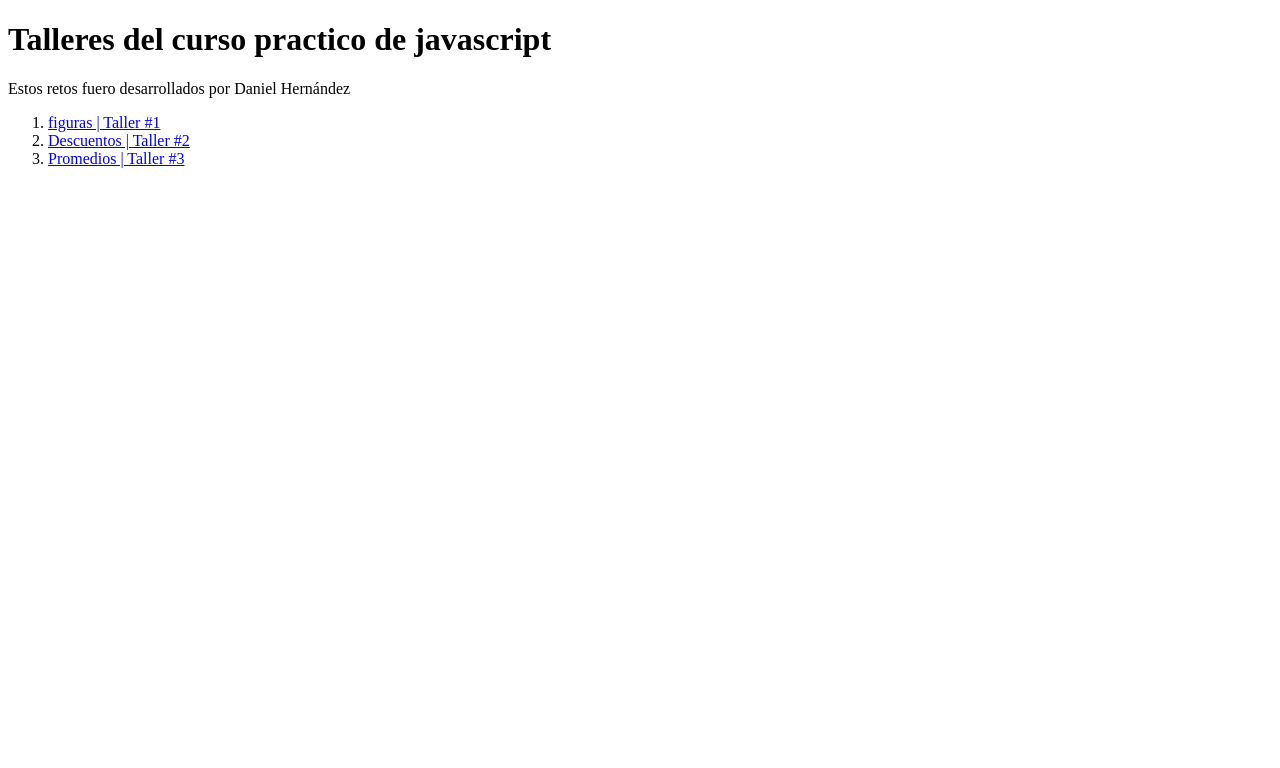
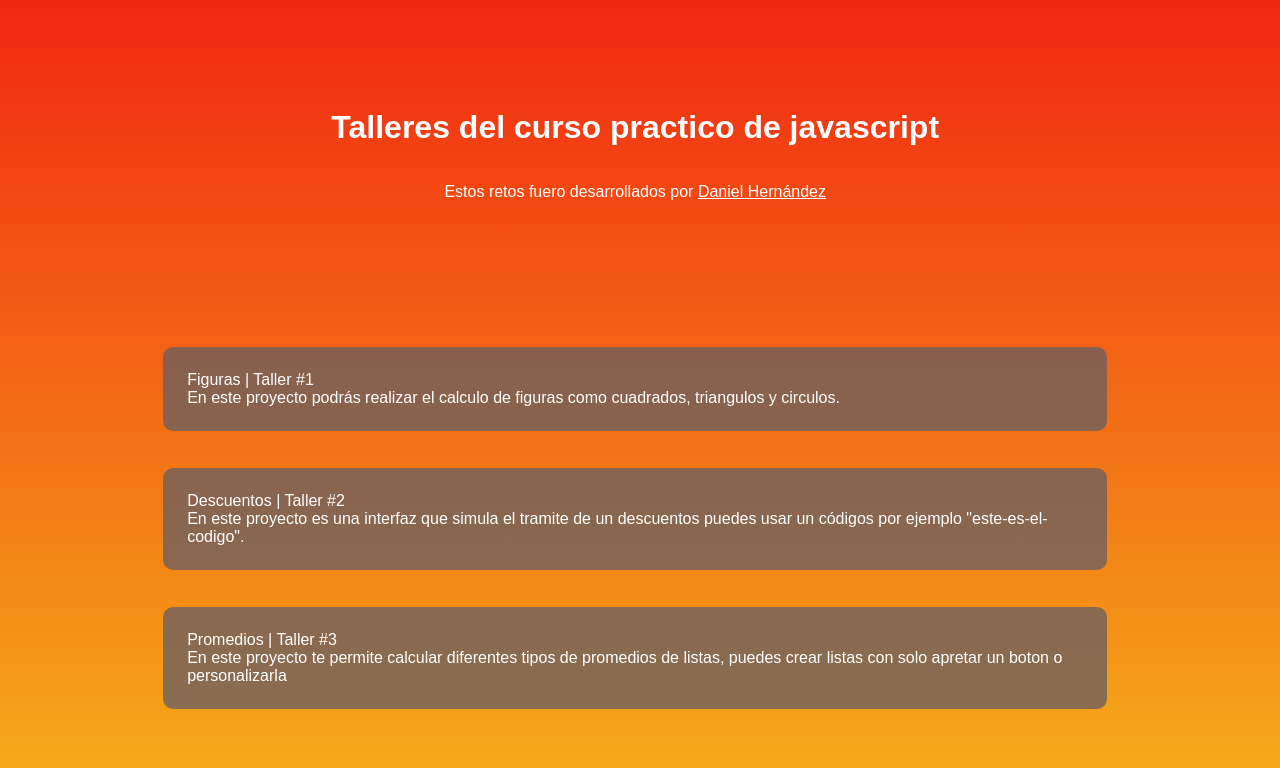
Before and after one commit to Dann-Herz/platzi-curso-practico-javascript, a website: page docs/index.html in a window 1280 px wide. Drawn offline with Linux system fonts and the light colour scheme.

Commit message:
I change the style of the main page

```diff
--- /dev/null
+++ b/docs/index.css
@@ -0,0 +1,50 @@
+body {
+  background: linear-gradient(to bottom, #f12711, #f5af19);
+  width: 98vw;
+  height: 98vh;
+  display: grid;
+  grid-template-columns: 100%;
+  grid-template-rows: 40vh 80vh;
+  font-family: Arial, Helvetica, sans-serif;
+  color: white;
+}
+
+body header {
+  display: flex;
+  justify-content: center;
+  align-items: center;
+  flex-direction: column;
+  margin-bottom: 2rem;
+}
+
+body header p a{
+ color: white;
+}
+
+body section {
+  display: flex;
+  justify-content: space-around;
+  align-items:center ;
+  flex-direction: column;
+  height: 50vh;
+}
+
+body section a {
+  background-color: rgba(109, 96, 96, 0.788);
+  border-radius: 10px;
+  padding: 1.5rem;
+  color: white;
+  text-decoration: none;
+  width: 70vw;
+
+}
+
+body section a:hover {
+  border: solid 2px white;
+
+}
+
+body section a:active {
+  border: solid 2px rgb(124, 185, 134);
+
+}
--- a/docs/index.html
+++ b/docs/index.html
@@ -4,28 +4,32 @@
   <meta charset="UTF-8">
   <meta http-equiv="X-UA-Compatible" content="IE=edge">
   <meta name="viewport" content="width=device-width, initial-scale=1.0">
+  <link rel="stylesheet" href="./index.css">
   <title>Home | Curso Práctico de JavaScript</title>
 </head>
 <body>
   <header>
     <h1>Talleres del curso practico de javascript</h1>
-    <p>Estos retos fuero desarrollados por Daniel Hernández</p>
-
+    <p>Estos retos fuero desarrollados por <a href="https://github.com/Dann-Herz">Daniel Hernández</a></p>
   </header>
   <section>
-    <nav>
-      <ol>
-        <li>
-          <a href="./figuras.html">figuras | Taller #1</a>
-        </li>
-        <li>
-          <a href="./descuentos.html">Descuentos | Taller #2</a>
-        </li>
-        <li>
-          <a href="./promedios.html">Promedios | Taller #3</a>
-        </li>
-      </ol>
-    </nav>
+          <a href="./figuras.html">Figuras | Taller #1
+            <div>En este proyecto podrás realizar el calculo de figuras como
+              cuadrados, triangulos y circulos.
+            </div>
+          </a>
+          <a href="./descuentos.html">Descuentos | Taller #2
+            <div>En este proyecto es una interfaz que simula el tramite de un descuentos
+                puedes usar un códigos por ejemplo "este-es-el-codigo".
+            </div>
+          </a>
+
+          <a href="./promedios.html">Promedios | Taller #3
+            <div>En este proyecto te permite calcular diferentes tipos de promedios de listas,
+              puedes crear listas con solo apretar un boton o personalizarla
+
+            </div>
+          </a>
   </section>
 </body>
 </html>
```
